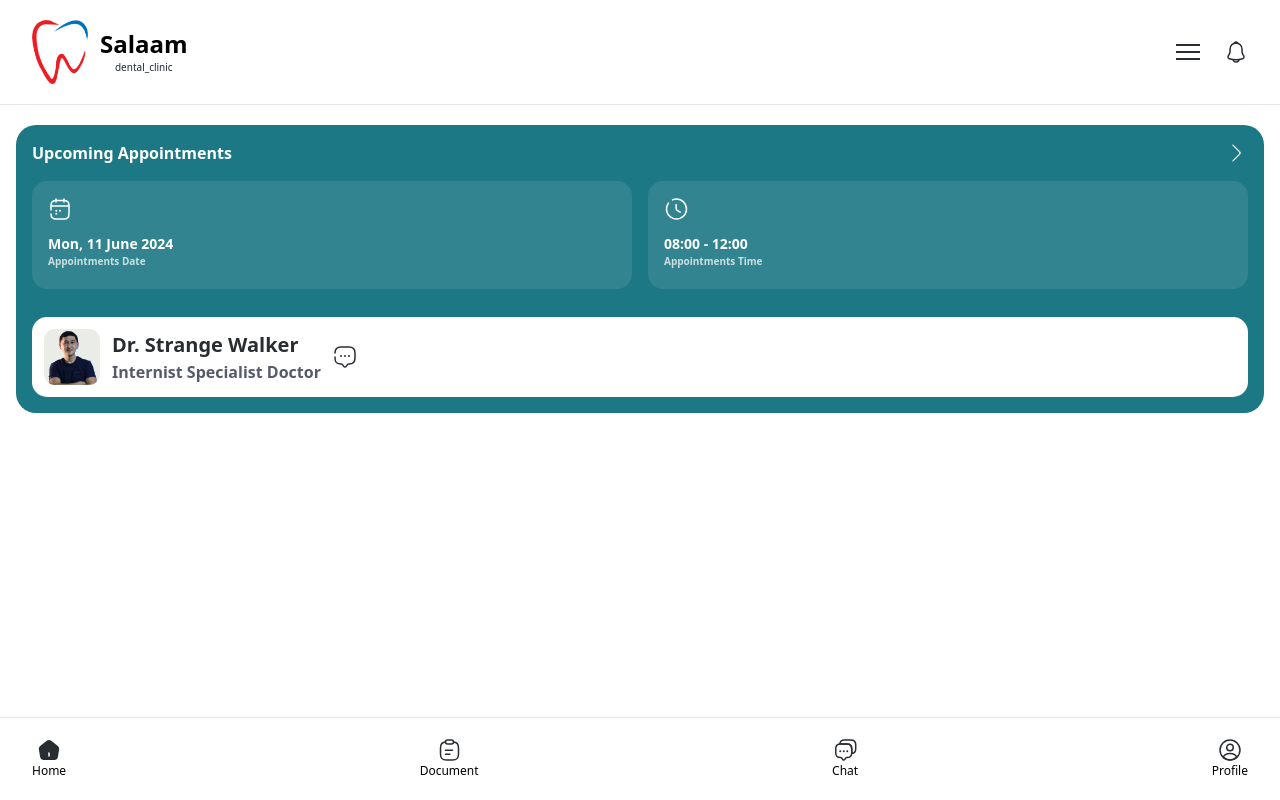
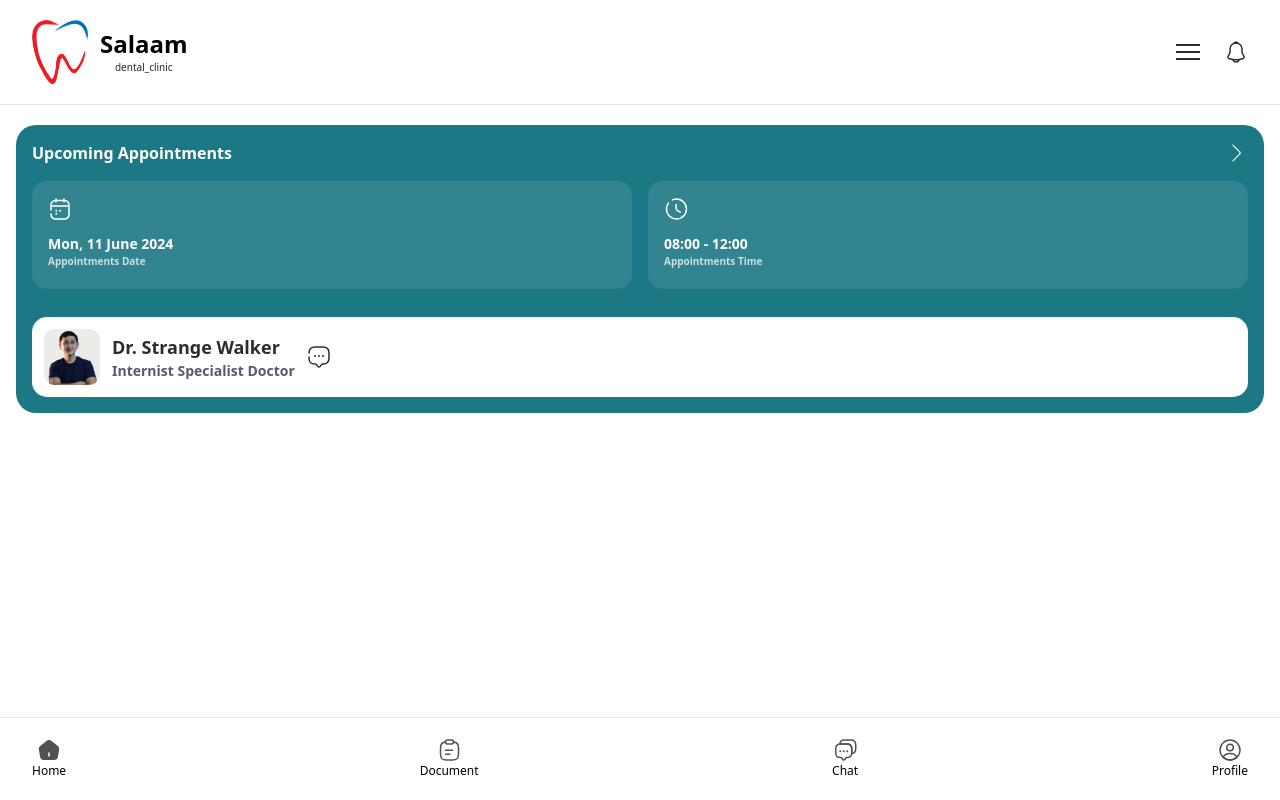
Before and after one commit to IsmoilQaxramonov/clinic-app, a React (Vite) app: page /up-coming in a window 1280 px wide. Built offline with nearby package versions, Linux system fonts and the light colour scheme.

Commit message:
deleted recommended

```diff
--- a/src/components/footer.tsx
+++ b/src/components/footer.tsx
@@ -4,7 +4,7 @@ export const Footer = () => {
   const location = useLocation();
 
   const getColor = (path: string): string => {
-    return location.pathname === path ? "#1D7885" : "#292D32";
+    return location.pathname === path ? "#1D7885" : "#505153";
   };
 
   return (
--- a/src/components/header.tsx
+++ b/src/components/header.tsx
@@ -18,7 +18,7 @@ export function Header() {
               </div>
               <div className="flex flex-col">
                 <h3 className="h3-header">30.000+</h3>
-                <p className="p-header">Happy Patients</p>
+                <p className="text-[10px] text-[#C3DDE1]">Happy Patients</p>
               </div>
             </Link>
           </div>
--- a/src/components/up-coming.tsx
+++ b/src/components/up-coming.tsx
@@ -116,8 +116,8 @@ function UpComing() {
       <div className="flex items-center gap-3 bg-white p-[12px] rounded-[15px] mt-[28px]">
         <DetailsMen />
         <div>
-          <p className="p-title text-black">Dr. Strange Walker</p>
-          <p className="p-lorem">Internist Specialist Doctor</p>
+          <p className="text-lg font-bold text-[#292D32]">Dr. Strange Walker</p>
+          <p className="text-sm font-semibold text-[#555B6C]">Internist Specialist Doctor</p>
         </div>
         <svg
           width="24"
--- a/src/pages/home.tsx
+++ b/src/pages/home.tsx
@@ -1,6 +1,6 @@
 import { Link } from "react-router-dom"
 import Header from "../components/header"
-import { Recommend } from "../components/recommend"
+// import { Recommend } from "../components/recommend"
 import ChooseAppointment from "../components/choose-appointment"
 import RadiantHospital from "../components/radiant-hospital"
 
@@ -9,7 +9,7 @@ export const Home = () => {
         <>
             <Link to={"/"}>
                 <Header/>
-                <Recommend/>
+                {/* <Recommend/> */}
                 <ChooseAppointment/>
                 <RadiantHospital/>
             </Link>
```
